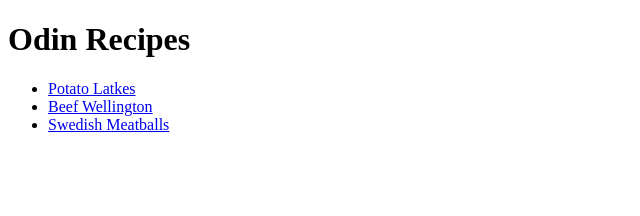
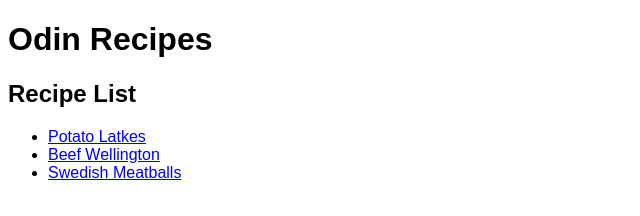
Before and after one commit to VexAve/odin-recipes, a plain HTML site: page index.html in a window 1280 px wide. Shown: the whole page, without its empty margins (0-640 px from the left). Drawn offline with Linux system fonts and the light colour scheme.

Commit message:
Add Recipe List h2

```diff
--- a/index.html
+++ b/index.html
@@ -1,12 +1,14 @@
 <!DOCTYPE html>
 <html lang="en">
 <head>
+    <link rel="stylesheet" href="styles.css">
     <meta charset="UTF-8">
     <meta name="viewport" content="width=device-width, initial-scale=1.0">
     <title>Odin Recipes</title>
 </head>
 <body>
     <h1>Odin Recipes</h1>
+    <h2>Recipe List</h2>
     <ul>
         <li><a href="./recipes/potato-latkes.html">Potato Latkes</a></li>
         <li><a href="./recipes/beef-wellington.html">Beef Wellington</a></li>
```
